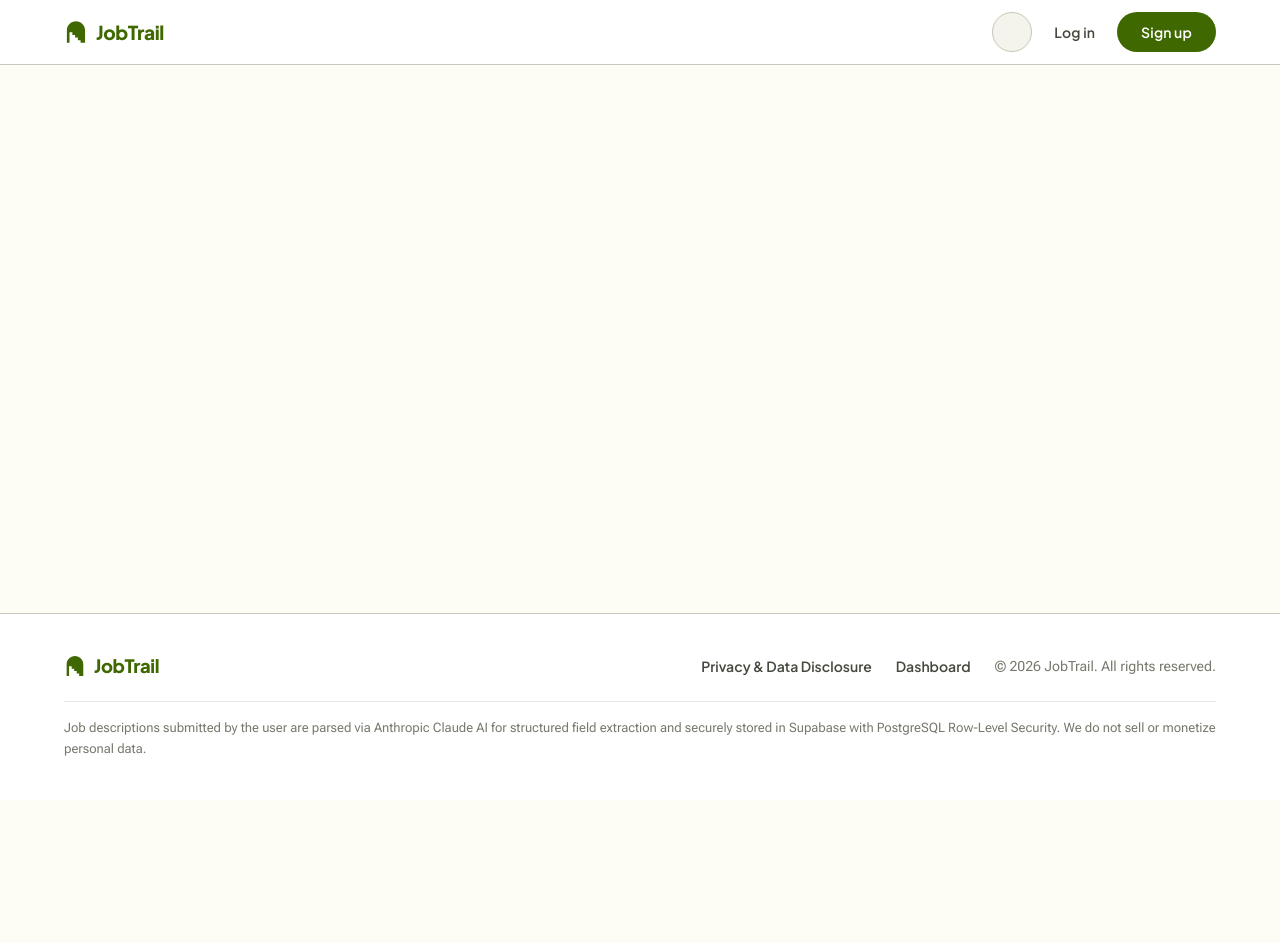
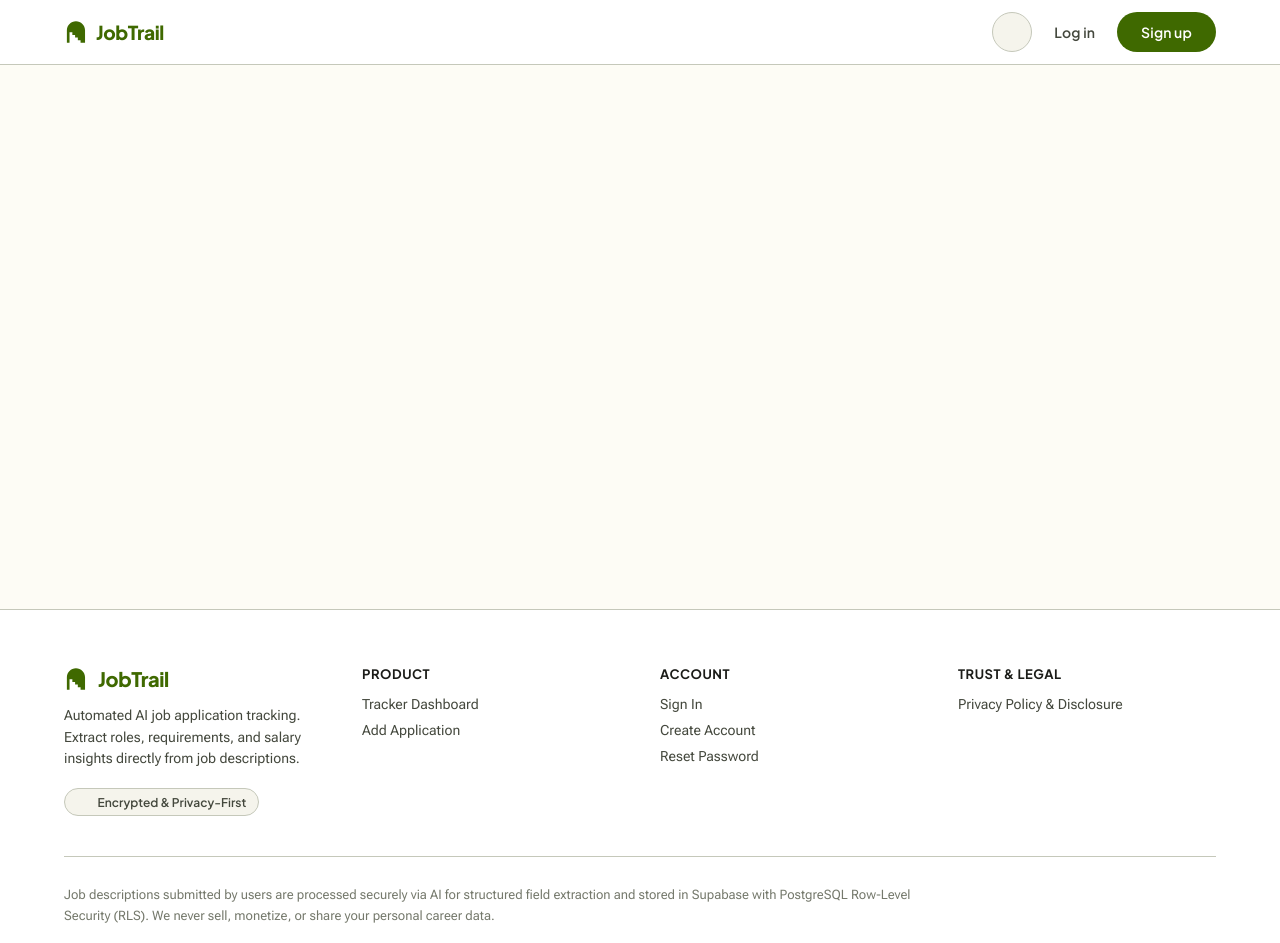
Before and after one commit to sumanxcodes/JobTrail, a Next.js app: page / in a window 1280 px wide. Shown: the top 943 px of the page. Before the commit the page ends 800 px from the top, so only its background shows below. Built offline with nearby package versions, Linux system fonts and the light colour scheme; no server answers.

Commit message:
feat(footer): redesign footer with structured M3 navigation columns, privacy trust badge, and typography hierarchy

```diff
--- a/components/layout/Footer.tsx
+++ b/components/layout/Footer.tsx
@@ -9,10 +9,10 @@ export function Footer() {
         marginTop: 'auto',
         borderTop: '1px solid var(--md-sys-color-outline-variant)',
         backgroundColor: 'var(--md-sys-color-surface-container-lowest)',
-        padding: '2.5rem 0',
+        paddingTop: '3.5rem',
+        paddingBottom: '2.5rem',
         color: 'var(--md-sys-color-on-surface-variant)',
         fontFamily: 'var(--font-body)',
-        fontSize: '0.875rem',
         transition: 'background-color 0.25s ease, border-color 0.25s ease',
       }}
     >
@@ -21,92 +21,286 @@ export function Footer() {
         style={{
           display: 'flex',
           flexDirection: 'column',
-          gap: '1.5rem',
+          gap: '2.5rem',
         }}
       >
-        {/* Top Row: Brand & Nav Links */}
+        {/* Main Content Grid: Brand Column + Navigation Columns */}
         <div
           style={{
-            display: 'flex',
-            justifyContent: 'space-between',
-            alignItems: 'center',
-            flexWrap: 'wrap',
-            gap: '1.25rem',
+            display: 'grid',
+            gridTemplateColumns: 'repeat(auto-fit, minmax(200px, 1fr))',
+            gap: '2.5rem',
           }}
         >
-          {/* Brand */}
+          {/* Brand & Value Proposition Column */}
+          <div style={{ display: 'flex', flexDirection: 'column', gap: '0.875rem', maxWidth: '340px' }}>
             <Link
               href="/"
               style={{
                 display: 'inline-flex',
                 alignItems: 'center',
-              gap: '0.5rem',
+                gap: '0.625rem',
                 fontFamily: 'var(--font-headline)',
                 fontWeight: 800,
-              fontSize: '1.15rem',
+                fontSize: '1.25rem',
                 color: 'var(--md-sys-color-primary)',
                 letterSpacing: '-0.02em',
                 textDecoration: 'none',
+                width: 'fit-content',
               }}
             >
-            <Logo size={22} color="var(--md-sys-color-primary)" />
+              <Logo size={24} color="var(--md-sys-color-primary)" />
               <span>JobTrail</span>
             </Link>
 
-          {/* Navigation Links */}
+            <p
+              style={{
+                fontSize: '0.875rem',
+                fontFamily: 'var(--font-body)',
+                color: 'var(--md-sys-color-on-surface-variant)',
+                lineHeight: 1.55,
+              }}
+            >
+              Automated AI job application tracking. Extract roles, requirements, and salary insights directly from job descriptions.
+            </p>
+
+            {/* AI Security Trust Badge */}
+            <div
+              style={{
+                display: 'inline-flex',
+                alignItems: 'center',
+                gap: '0.35rem',
+                padding: '0.35rem 0.75rem',
+                borderRadius: '9999px',
+                backgroundColor: 'var(--md-sys-color-surface-container-low)',
+                border: '1px solid var(--md-sys-color-outline-variant)',
+                fontSize: '0.75rem',
+                fontFamily: 'var(--font-headline)',
+                fontWeight: 600,
+                color: 'var(--md-sys-color-on-surface-variant)',
+                width: 'fit-content',
+                marginTop: '0.25rem',
+              }}
+            >
+              <span
+                className="material-symbols-outlined"
+                style={{
+                  fontSize: '15px',
+                  color: 'var(--md-sys-color-primary)',
+                  fontVariationSettings: "'FILL' 1",
+                }}
+              >
+                verified_user
+              </span>
+              <span>Encrypted & Privacy-First</span>
+            </div>
+          </div>
+
+          {/* Product Links Column */}
+          <div style={{ display: 'flex', flexDirection: 'column', gap: '0.875rem' }}>
+            <h4
+              style={{
+                fontSize: '0.8125rem',
+                fontFamily: 'var(--font-headline)',
+                fontWeight: 700,
+                letterSpacing: '0.04em',
+                textTransform: 'uppercase',
+                color: 'var(--md-sys-color-on-surface)',
+              }}
+            >
+              Product
+            </h4>
+            <nav style={{ display: 'flex', flexDirection: 'column', gap: '0.625rem' }}>
+              <Link
+                href="/dashboard"
+                style={{
+                  fontSize: '0.875rem',
+                  fontFamily: 'var(--font-body)',
+                  color: 'var(--md-sys-color-on-surface-variant)',
+                  textDecoration: 'none',
+                  transition: 'color 0.15s ease',
+                  width: 'fit-content',
+                }}
+                onMouseEnter={(e) => (e.currentTarget.style.color = 'var(--md-sys-color-primary)')}
+                onMouseLeave={(e) => (e.currentTarget.style.color = 'var(--md-sys-color-on-surface-variant)')}
+              >
+                Tracker Dashboard
+              </Link>
+              <Link
+                href="/applications/new"
+                style={{
+                  fontSize: '0.875rem',
+                  fontFamily: 'var(--font-body)',
+                  color: 'var(--md-sys-color-on-surface-variant)',
+                  textDecoration: 'none',
+                  transition: 'color 0.15s ease',
+                  width: 'fit-content',
+                }}
+                onMouseEnter={(e) => (e.currentTarget.style.color = 'var(--md-sys-color-primary)')}
+                onMouseLeave={(e) => (e.currentTarget.style.color = 'var(--md-sys-color-on-surface-variant)')}
+              >
+                Add Application
+              </Link>
+            </nav>
+          </div>
+
+          {/* Account & Auth Column */}
+          <div style={{ display: 'flex', flexDirection: 'column', gap: '0.875rem' }}>
+            <h4
+              style={{
+                fontSize: '0.8125rem',
+                fontFamily: 'var(--font-headline)',
+                fontWeight: 700,
+                letterSpacing: '0.04em',
+                textTransform: 'uppercase',
+                color: 'var(--md-sys-color-on-surface)',
+              }}
+            >
+              Account
+            </h4>
+            <nav style={{ display: 'flex', flexDirection: 'column', gap: '0.625rem' }}>
+              <Link
+                href="/login"
+                style={{
+                  fontSize: '0.875rem',
+                  fontFamily: 'var(--font-body)',
+                  color: 'var(--md-sys-color-on-surface-variant)',
+                  textDecoration: 'none',
+                  transition: 'color 0.15s ease',
+                  width: 'fit-content',
+                }}
+                onMouseEnter={(e) => (e.currentTarget.style.color = 'var(--md-sys-color-primary)')}
+                onMouseLeave={(e) => (e.currentTarget.style.color = 'var(--md-sys-color-on-surface-variant)')}
+              >
+                Sign In
+              </Link>
+              <Link
+                href="/signup"
+                style={{
+                  fontSize: '0.875rem',
+                  fontFamily: 'var(--font-body)',
+                  color: 'var(--md-sys-color-on-surface-variant)',
+                  textDecoration: 'none',
+                  transition: 'color 0.15s ease',
+                  width: 'fit-content',
+                }}
+                onMouseEnter={(e) => (e.currentTarget.style.color = 'var(--md-sys-color-primary)')}
+                onMouseLeave={(e) => (e.currentTarget.style.color = 'var(--md-sys-color-on-surface-variant)')}
+              >
+                Create Account
+              </Link>
+              <Link
+                href="/reset-password"
+                style={{
+                  fontSize: '0.875rem',
+                  fontFamily: 'var(--font-body)',
+                  color: 'var(--md-sys-color-on-surface-variant)',
+                  textDecoration: 'none',
+                  transition: 'color 0.15s ease',
+                  width: 'fit-content',
+                }}
+                onMouseEnter={(e) => (e.currentTarget.style.color = 'var(--md-sys-color-primary)')}
+                onMouseLeave={(e) => (e.currentTarget.style.color = 'var(--md-sys-color-on-surface-variant)')}
+              >
+                Reset Password
+              </Link>
+            </nav>
+          </div>
+
+          {/* Legal & Compliance Column */}
+          <div style={{ display: 'flex', flexDirection: 'column', gap: '0.875rem' }}>
+            <h4
+              style={{
+                fontSize: '0.8125rem',
+                fontFamily: 'var(--font-headline)',
+                fontWeight: 700,
+                letterSpacing: '0.04em',
+                textTransform: 'uppercase',
+                color: 'var(--md-sys-color-on-surface)',
+              }}
+            >
+              Trust & Legal
+            </h4>
+            <nav style={{ display: 'flex', flexDirection: 'column', gap: '0.625rem' }}>
+              <Link
+                href="/privacy"
+                style={{
+                  fontSize: '0.875rem',
+                  fontFamily: 'var(--font-body)',
+                  color: 'var(--md-sys-color-on-surface-variant)',
+                  textDecoration: 'none',
+                  transition: 'color 0.15s ease',
+                  width: 'fit-content',
+                }}
+                onMouseEnter={(e) => (e.currentTarget.style.color = 'var(--md-sys-color-primary)')}
+                onMouseLeave={(e) => (e.currentTarget.style.color = 'var(--md-sys-color-on-surface-variant)')}
+              >
+                Privacy Policy & Disclosure
+              </Link>
+            </nav>
+          </div>
+        </div>
+
+        {/* Bottom Section: AI Disclosure + Copyright Bar */}
+        <div
+          style={{
+            borderTop: '1px solid var(--md-sys-color-outline-variant)',
+            paddingTop: '1.75rem',
+            display: 'flex',
+            flexDirection: 'column',
+            gap: '1rem',
+          }}
+        >
+          {/* AI Disclosure Note */}
+          <p
+            style={{
+              fontSize: '0.8125rem',
+              fontFamily: 'var(--font-body)',
+              color: 'var(--md-sys-color-outline)',
+              lineHeight: 1.6,
+              maxWidth: '850px',
+            }}
+          >
+            Job descriptions submitted by users are processed securely via AI for structured field extraction
+            and stored in Supabase with PostgreSQL Row-Level Security (RLS). We never sell, monetize, or share your personal career data.
+          </p>
+
+          {/* Bottom Copyright & Status */}
           <div
             style={{
               display: 'flex',
-              gap: '1.5rem',
               alignItems: 'center',
+              justifyContent: 'space-between',
               flexWrap: 'wrap',
-              fontSize: '0.875rem',
-              fontFamily: 'var(--font-headline)',
-              fontWeight: 600,
+              gap: '1rem',
+              fontSize: '0.8125rem',
+              fontFamily: 'var(--font-body)',
+              color: 'var(--md-sys-color-outline)',
             }}
           >
-            <Link
-              href="/privacy"
+            <span>
+              &copy; {new Date().getFullYear()} JobTrail. Built with Google Material Design 3.
+            </span>
+
+            <span
               style={{
-                color: 'var(--md-sys-color-on-surface-variant)',
-                transition: 'color 0.15s ease',
+                display: 'inline-flex',
+                alignItems: 'center',
+                gap: '0.375rem',
               }}
             >
-              Privacy & Data Disclosure
-            </Link>
-            <Link
-              href="/dashboard"
-              style={{
-                color: 'var(--md-sys-color-on-surface-variant)',
-                transition: 'color 0.15s ease',
-              }}
-            >
-              Dashboard
-            </Link>
               <span
                 style={{
-                color: 'var(--md-sys-color-outline)',
-                fontFamily: 'var(--font-body)',
-                fontWeight: 400,
+                  width: '7px',
+                  height: '7px',
+                  borderRadius: '50%',
+                  backgroundColor: 'var(--md-sys-color-primary)',
+                  display: 'inline-block',
                 }}
-            >
-              &copy; {new Date().getFullYear()} JobTrail. All rights reserved.
+              />
+              <span>Systems operational</span>
             </span>
           </div>
-        </div>
-
-        {/* Bottom AI & Data Handling Disclosure */}
-        <div
-          style={{
-            fontSize: '0.8125rem',
-            color: 'var(--md-sys-color-outline)',
-            lineHeight: 1.6,
-            borderTop: '1px solid var(--md-sys-color-surface-container-high)',
-            paddingTop: '1rem',
-          }}
-        >
-          Job descriptions submitted by the user are parsed via Anthropic Claude AI for structured field extraction
-          and securely stored in Supabase with PostgreSQL Row-Level Security. We do not sell or monetize personal data.
         </div>
       </div>
     </footer>
```
Lines whose indentation alone changed are shown as unchanged.
